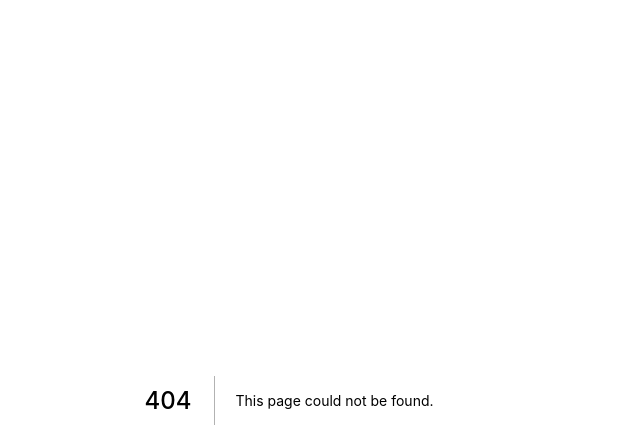
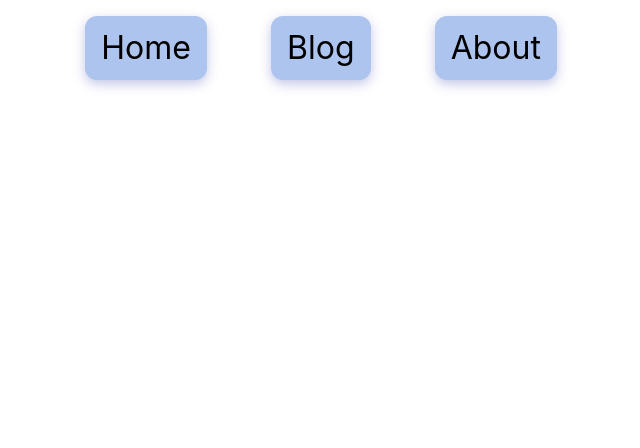
Before and after one commit to pat0245/pat0245.github.io, a Next.js app: page /money in a window 1280 px wide. Before the commit this address had no page. Shown: the top 448 px of the page, without its empty margins (351-991 px from the left). Built offline with nearby package versions, Linux system fonts and the light colour scheme.

Commit message:
Create money.jsx

```diff
--- /dev/null
+++ b/pages/money.jsx
@@ -0,0 +1,21 @@
+import Container from "../components/Container";
+import Navigation from "../components/Navigation";
+import Head from "next/head";
+import Link from "next/link";
+
+export default function Inspiration() {
+  return (
+    <>
+      <Head>
+        <title>Pat | Human</title>
+        <meta name="description" content="Patrick Maier's website" />
+        <link rel="icon" href="/favicon.ico" />
+      </Head>
+
+      <Navigation />
+      <Container className="p-24">
+
+      </Container>
+    </>
+  );
+}
```
